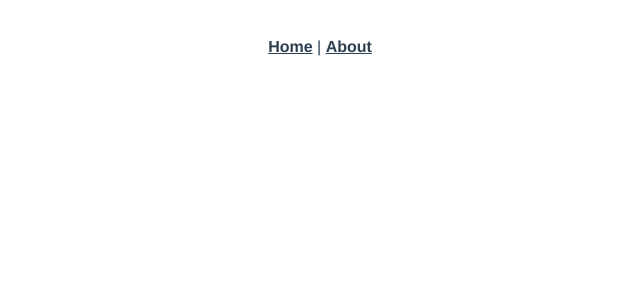
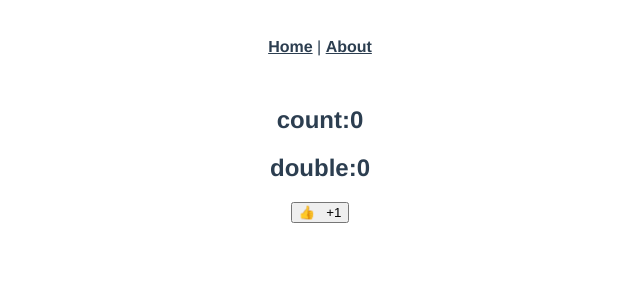
Before and after one commit to MirrorXu/ts-vue3-zhihu, a Vue app: page /demo/counter in a window 1280 px wide. Before the commit this address had no page. Shown: the top 300 px of the page, without its empty margins (320-960 px from the left). Built offline with nearby package versions, Linux system fonts and the light colour scheme.

Commit message:
computed、reactive、ref、toRefs

```diff
--- a/src/router/index.ts
+++ b/src/router/index.ts
@@ -5,6 +5,7 @@ const routes: Array<RouteRecordRaw> = [
   {
     path: '/',
     name: 'Home',
+    redirect:{name:'demo'},
     component: Home
   },
   {
@@ -14,6 +15,23 @@ const routes: Array<RouteRecordRaw> = [
     // this generates a separate chunk (about.[hash].js) for this route
     // which is lazy-loaded when the route is visited.
     component: () => import(/* webpackChunkName: "about" */ '../views/About.vue')
+  },{
+    path:"/demo",
+    name:"demo",
+    redirect:{name:'counter'},
+    component: ()=>import('@/views/demo/routerview.vue'),
+    children:[
+       {
+        path:"counter",
+        name:'counter',
+        component:  ()=>import('@/views/demo/counter.vue'),
+      }
+    ]
+  },
+  {
+    path:"/:pathMatch(.*)*",
+    name:'notFound',
+    component:()=> import('@/views/404.vue')
   }
 ]
 
--- /dev/null
+++ b/src/views/404.vue
@@ -0,0 +1,5 @@
+<template>
+    <div>
+        <h1>404 页面不存在</h1>
+    </div>
+</template>
--- /dev/null
+++ b/src/views/demo/counter.vue
@@ -0,0 +1,50 @@
+<template>
+  <div>
+    <h2>count:{{count}}</h2>
+    <h2>double:{{double}}</h2>
+    <button @click="increase">👍 &nbsp; +1</button>
+  </div>
+</template>
+
+<script lang="ts">
+// import { ref, computed } from "vue";
+import {computed, reactive , toRefs} from 'vue';
+interface DataProps{
+    count: number;
+    double: number;
+    increase: () => void;
+}
+export default {
+  name: "counter",
+  //   setup() {
+  //     const count = ref(0);
+  //     const double = computed(() => {
+  //       return count.value * 2;
+  //     });
+  //     const increase = () => {
+  //       count.value++;
+  //     };
+  //     return {
+  //       count,
+  //       increase,
+  //       double,
+  //     };
+  //   },
+  setup() {
+    const data: DataProps = reactive({
+        count:0,
+        increase:()=> {
+            data.count++
+        },
+        double:computed(()=>data.count*2)
+    })
+    const refData = toRefs(data)
+    return {
+        ...refData
+    };
+  },
+};
+</script>
+
+<style>
+</style>
--- /dev/null
+++ b/src/views/demo/routerview.vue
@@ -0,0 +1,13 @@
+<template>
+  <router-view></router-view>
+</template>
+
+<script>
+export default {
+
+}
+</script>
+
+<style>
+
+</style>
```
